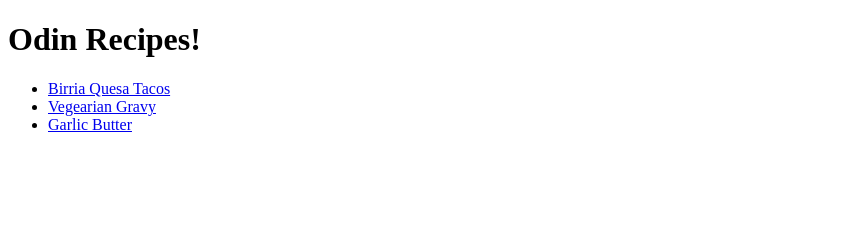
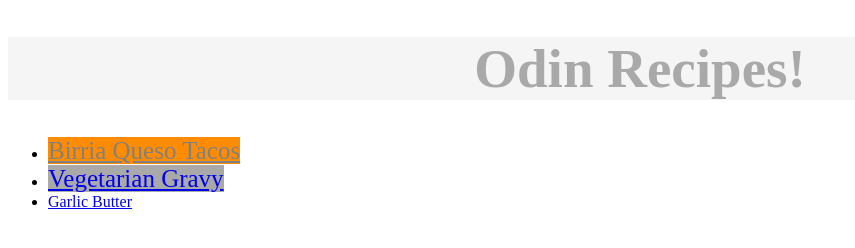
Before and after one commit to RealOutlawz/odin-recipes, a plain HTML site: page index.html in a window 1280 px wide. Shown: the whole page, without its empty margins (0-855 px from the left). Drawn offline with Linux system fonts and the light colour scheme.

Commit message:
Reworked file system and started adding css elements to website
git push origin odin-recipes
:q!

```diff
--- a/index.html
+++ b/index.html
@@ -4,12 +4,13 @@
     <meta charset="UTF-8">
     <meta name="viewport" content="width=device-width, initial-scale=1.0">
     <title>Free Recipes!!</title>
+    <link rel="stylesheet" href="styles.css">
 </head>
 <body>
-    <h1>Odin Recipes!</h1>
+    <h1 id="big-title">Odin Recipes!</h1>
         <ul>
-        <li> <a href="recipes/Birria-Quesa-Tacos.html" target="_blank" rel="noopener noreferrer">Birria Quesa Tacos</a></li>
-        <li><a href="recipes/Vegetarian-Gravy.html" target="_blank" rel="noopener noreferrer">Vegearian Gravy</a></li>
+        <li> <a href="recipes/Birria-Quesa-Tacos.html" target="_blank" rel="noopener noreferrer" id="QuesoLink">Birria Queso Tacos</a></li>
+        <li><a href="recipes/Vegetarian-Gravy.html" target="_blank" rel="noopener noreferrer" id="VegetarianThing">Vegetarian Gravy</a></li>
         <li><a href="recipes/Garlic-Butter.html" target="_blank" rel="noopener noreferrer">Garlic Butter</a></li>
         </ul>
 </body>
--- /dev/null
+++ b/styles.css
@@ -0,0 +1,18 @@
+#big-title{
+    text-align: center;
+    background-color: whitesmoke;
+    color: darkgray;
+    font-size: 55px;
+    font-family: 'Times New Roman', Times, serif;
+}
+
+#QuesoLink{
+    background-color: darkorange;
+    font-size: 25px;
+    color: gray;
+}
+
+#VegetarianThing{
+    background-color: darkgray;
+    font-size: 25px;
+}
```
Also changed, not shown: recipes/Birria-Quesa-Tacos.html (renamed from Birria-Quesa-Tacos.html), recipes/Garlic-Butter.html (renamed from Garlic-Butter.html), recipes/Vegetarian-Gravy.html (renamed from Vegetarian-Gravy.html), recipes/images/Birria Quesa Tacos Picture.jpg (renamed from Birria Quesa Tacos Picture.jpg), recipes/images/garlic butter.jpeg (renamed from garlic butter.jpeg), recipes/images/vegetarian-gravy-picture.jpg (renamed from vegetarian-gravy-picture.jpg).
